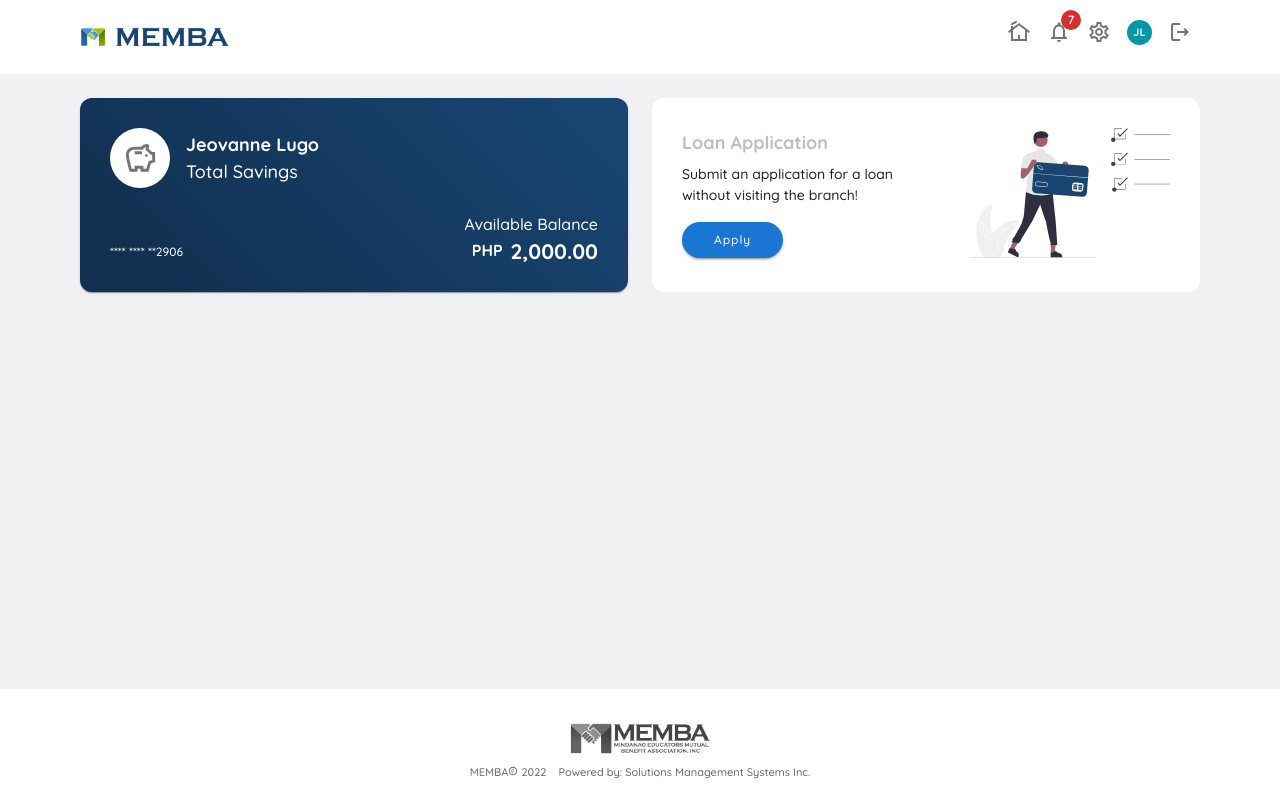
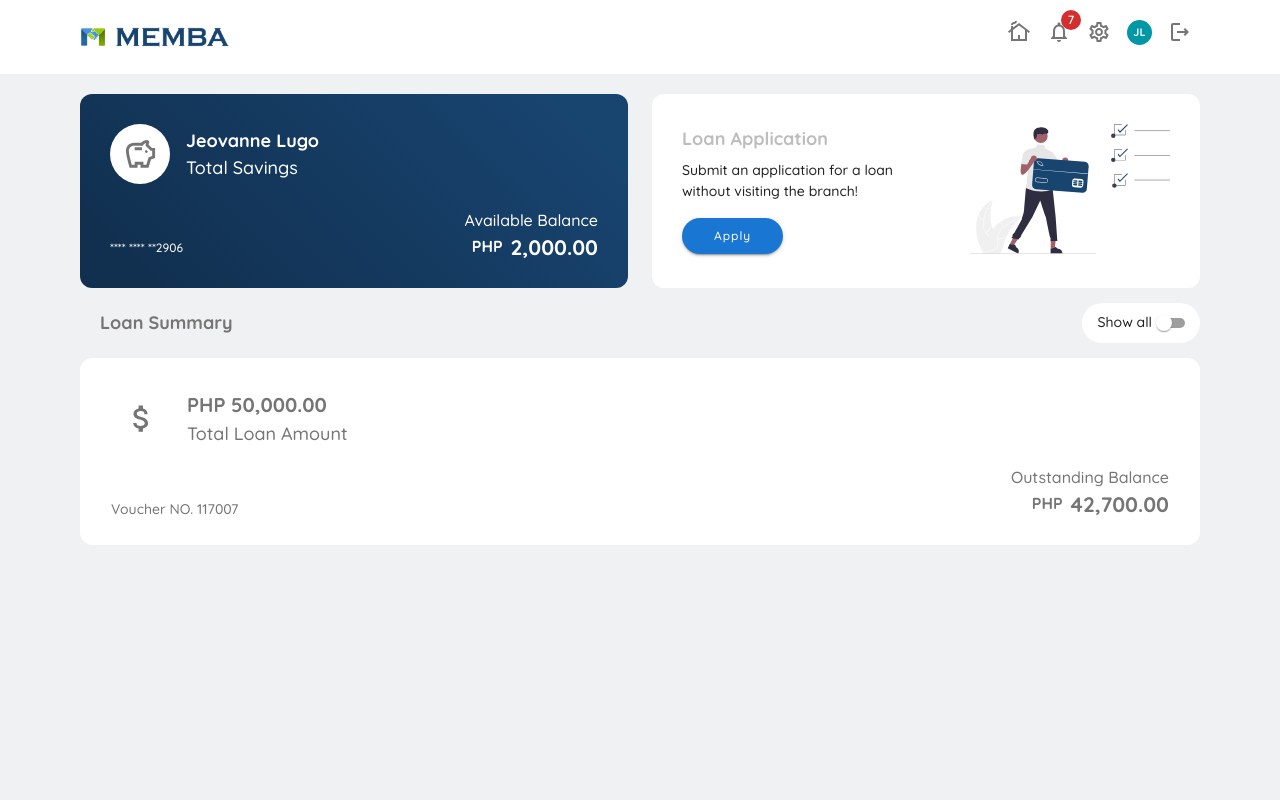
Before and after one commit to raven-21/MOLA, a React (Create React App) app in the folder mola-fe/: page /home in a window 1280 px wide. Built offline with nearby package versions, Linux system fonts and the light colour scheme.

Commit message:
Loan Summary

```diff
--- a/mola-fe/src/components/Layout.js
+++ b/mola-fe/src/components/Layout.js
@@ -8,19 +8,35 @@
 import Header from './Header';
 import Footer from './Footer';
 
+
 const useStyles = makeStyles(theme => ({
-	root: {
+	rootA: {
 		display: 'flex',
 		flexDirection: 'column',
-		height: '100vh'
+		height: '100vh',
 	},
-	page: {
+	rootB: {
+		display: 'flex',
+		flexDirection: 'column',
+		height: '100vh',
+		background: '#F0F1F3'
+	},
+	pageA: {
 		background: 'transparent', //'#4e73df'
 		width: '100%',
 		padding: '10px 0 20px',
-		height: '100%'
-		// [theme.breakpoints.up('sm')]: {
-		// 	height: '100%',
+		height: 'auto',
+		// [theme.breakpoints.down('sm')]: {
+		// 	height: 'auto',
+		// },
+	},
+	pageB: {
+		background: 'transparent', //'#4e73df'
+		width: '100%',
+		padding: '70px 0 20px',
+		height: 'auto',
+		// [theme.breakpoints.down('sm')]: {
+		// 	height: 'auto',
 		// },
 	},
 	logo: {
@@ -35,10 +51,9 @@
 	const location = useLocation();
 
 	return (
-		<div className={classes.root}>
-			{/* Header */}
-			{location.pathname !== '/' && <Header />}
+		<div>
 			{location.pathname === '/' &&
+				<div className={classes.rootA}>
 					<div className={classes.logo}>
 						<Box
 							component="img"
@@ -49,14 +64,43 @@
 							src={LogoMemba}
 						/>
 					</div>
-			}
-			{/* Main */}
-			<div className={classes.page}>
-				{location.pathname !== '/' && <div className={classes.toolbar}></div>}
+					<div className={classes.pageA}>
 						{children}
 					</div>
-			{/* Footer */}
 					<Footer />
 				</div>
+			}
+			{location.pathname !== '/' &&
+				<div className={classes.rootB}>
+					<Header />
+					<div className={classes.pageB}>
+						{children}
+					</div>
+				</div>
+			}
+		</div>
+		// <div className={classes.root}>
+		// 	{/* Header */}
+		// 	{location.pathname !== '/' && <Header />}
+		// 	{location.pathname === '/' &&
+		// 		<div className={classes.logo}>
+		// 			<Box
+		// 				component="img"
+		// 				sx={{
+		// 					width: 250,
+		// 				}}
+		// 				alt="Memba Logo hihi"
+		// 				src={LogoMemba}
+		// 			/>
+		// 		</div>
+		// 	}
+		// 	{/* Main */}
+		// 	<div className={classes.page}>
+		// 		{location.pathname !== '/' && <div className={classes.toolbar}></div>}
+		// 		{children}
+		// 	</div>
+		// 	{/* Footer */}
+		// 	<Footer />
+		// </div>
 	)
 }
--- a/mola-fe/src/pages/Home.js
+++ b/mola-fe/src/pages/Home.js
@@ -5,14 +5,20 @@
 import Grid from "@mui/material/Grid";
 import Card from "@mui/material/Card";
 import CardContent from "@mui/material/CardContent";
+import Paper from "@mui/material/Paper";
 import Box from "@mui/material/Box";
 import Typography from "@mui/material/Typography";
 import Button from "@mui/material/Button";
 import Avatar from "@mui/material/Avatar";
+import FormGroup from '@mui/material/FormGroup';
+import FormControlLabel from '@mui/material/FormControlLabel';
+import Checkbox from '@mui/material/Checkbox';
+import Switch from '@mui/material/Switch';
 import LoanSvg from "../assets/svg/undraw_online_payments_re_y8f2.svg";
 
 import SavingsOutlinedIcon from '@mui/icons-material/SavingsOutlined';
 import BorderColorOutlinedIcon from '@mui/icons-material/BorderColorOutlined';
+import AttachMoneyOutlinedIcon from '@mui/icons-material/AttachMoneyOutlined';
 
 const useStyles = makeStyles(theme => ({
 	root: {
@@ -38,6 +44,28 @@
 		minWidth: '300px',
 		height: '100%'
 	},
+	cardLoan: {
+		userSelect: 'none',
+		background: '#fff',
+		borderRadius: '12px !important',
+		minWidth: '300px',
+		height: '100%',
+		cursor: 'pointer',
+		transition: '0s !important',
+		border: '1px solid #fff !important',
+		"&:hover": {
+			border: '1px solid #184470 !important',
+			boxShadow: '0 0.25em 0 #184470 !important'
+		},
+		"&:active": {
+			boxShadow: 'none !important',
+			transform: 'translateY(4px)'
+		},
+	},
+	title: {
+		fontWeight: 'bold !important',
+		color: grey[600]
+	}
 
 }));
 
@@ -51,7 +79,7 @@
 				<div className={classes.content}>
 					<Grid container spacing={3}>
 						<Grid item xs={12} sm={12} md={6}>
-							<Card className={classes.card}>
+							<Card className={classes.card} elevation={0}>
 								<CardContent
 									sx={{
 										paddingX: { xs: '25px', sm: '25px', md: '30px' },
@@ -93,7 +121,7 @@
 												<Box sx={{ display: 'flex', alignItems: 'center', justifyContent: 'flex-end' }}>
 													<Typography
 														sx={{
-															fontSize: { xs: 14, sm: 14, md: 16 }
+															fontSize: { xs: 12, sm: 14, md: 16 }
 														}}>
 														Available Balance
 													</Typography>
@@ -116,7 +144,6 @@
 								</CardContent>
 							</Card>
 						</Grid>
-
 						<Grid item xs={12} sm={12} md={6}>
 							<Card className={classes.cardApply} elevation={0}>
 								<CardContent sx={{
@@ -150,7 +177,7 @@
 												</Box>
 											</div>
 										</Grid>
-										<Grid item xs={6} sm={6} md={6} sx={{ display: 'flex', alignItems: 'center', justifyContent: 'flex-end' }}>
+										<Grid item xs={6} sm={6} md={6} sx={{ display: 'flex', alignItems: 'flex-end', justifyContent: 'flex-end' }}>
 											<Box
 												component="img"
 												sx={{
@@ -166,6 +193,100 @@
 						</Grid>
 					</Grid>
 
+					<Grid container my="15px" sx={{ display: 'flex', alignItems: 'center' }}>
+						<Grid item xs={6} md={6} pl="20px">
+							<Typography className={classes.title}
+								sx={{
+									fontSize: { xs: '14px', sm: '18px', md: '18px' }
+								}}>
+								Loan Summary
+							</Typography>
+						</Grid>
+						<Grid item xs={6} md={6} sx={{ display: 'flex', alignItems: 'center', justifyContent: 'flex-end' }}>
+							<Paper elevation={0} sx={{ display: 'flex', alignItems: 'center', paddingLeft: 2, paddingRight: 1, paddingY: 1, borderRadius: 5 }}>
+								<Typography
+									sx={{
+										fontSize: { xs: '12px', sm: '14px', md: '14px' }
+									}}>
+									Show all
+								</Typography>
+								<Switch size="small" />
+							</Paper>
+						</Grid>
+					</Grid>
+
+
+					<Card className={classes.cardLoan} elevation={0}>
+						<CardContent
+							sx={{
+								paddingX: { xs: '25px', sm: '25px', md: '30px' },
+								paddingY: { xs: '20px', sm: '20px', md: '30px' },
+								color: grey[600],
+							}}>
+							<Grid container spacing={2}>
+								<Grid item xs={12} sm={12} md={12} sx={{ display: 'flex', alignItems: 'center' }}>
+									<Avatar
+										sx={{
+											bgcolor: '#fff',
+											color: 'rgba(0, 0, 0, 0.54)',
+											width: { xs: 50, sm: 60, md: 60 },
+											height: { xs: 50, sm: 60, md: 60 },
+											display: { xs: 'none', sm: 'none', md: 'flex', },
+											marginRight: 2
+										}}>
+										<AttachMoneyOutlinedIcon sx={{ fontSize: { xs: 30, sm: 35, md: 35 } }} />
+									</Avatar>
+									<Box>
+										<Typography
+											sx={{
+												fontSize: { xs: 15, sm: 15, md: 20, },
+												fontWeight: 700
+											}}>
+											PHP 50,000.00
+										</Typography>
+										<Typography
+											sx={{
+												fontSize: { xs: 12, sm: 12, md: 18, }
+											}}>
+											Total Loan Amount
+										</Typography>
+									</Box>
+								</Grid>
+								<Grid item xs={6} sm={6} md={6} sx={{ display: 'flex', alignItems: 'flex-end' }}>
+									<Typography
+										sx={{
+											fontSize: { xs: 10, sm: 12, md: 14 }
+										}}>
+										Voucher NO. 117007
+									</Typography>
+								</Grid>
+								<Grid item xs={6} sm={6} md={6} sx={{ display: 'flex', alignItems: 'center', justifyContent: 'flex-end' }}>
+									<div>
+										<Box sx={{ display: 'flex', alignItems: 'center', justifyContent: 'flex-end' }}>
+											<Typography
+												sx={{
+													fontSize: { xs: 10, sm: 14, md: 16 }
+												}}>
+												Outstanding Balance
+											</Typography>
+										</Box>
+
+										<Box sx={{ display: 'flex', alignItems: 'flex-start', justifyContent: 'flex-end' }}>
+											<Typography sx={{ marginTop: '2px', fontWeight: 'bold' }}>PHP</Typography>
+											<Typography
+												sx={{
+													marginLeft: 1,
+													fontWeight: 'bold',
+													fontSize: { xs: 21, sm: 21, md: 21 }
+												}}>
+												42,700.00
+											</Typography>
+										</Box>
+									</div>
+								</Grid>
+							</Grid>
+						</CardContent>
+					</Card>
 
 				</div>
 			</Container >
```
Lines whose indentation alone changed are shown as unchanged.
